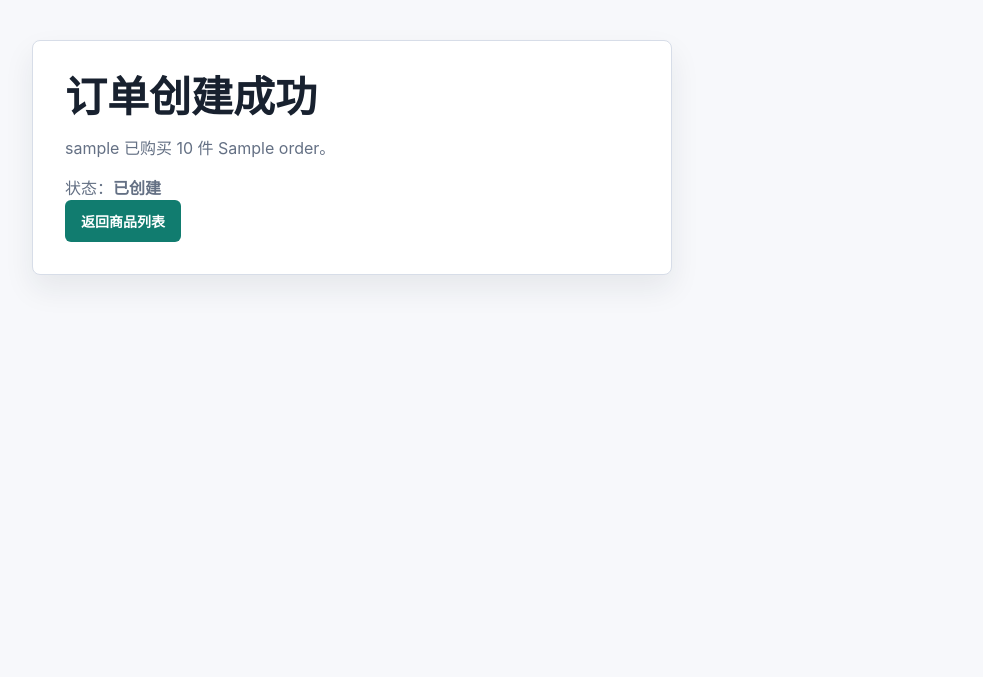
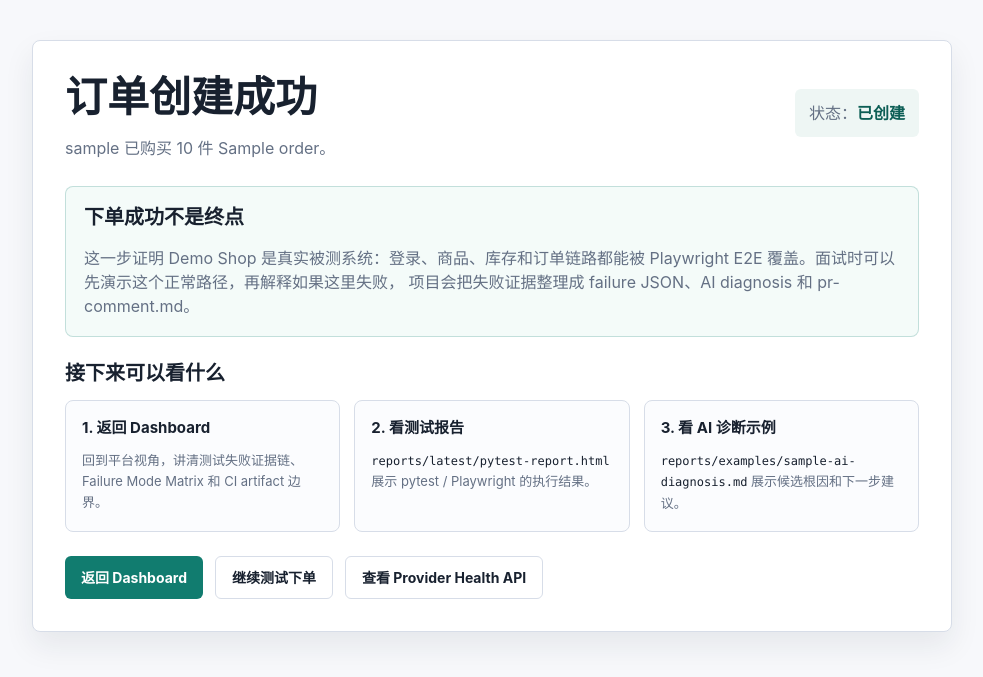
Before and after one commit to sbkyc/ai-qa-copilot, a FastAPI app: template app/templates/order_success.html in a window 1280 px wide. Shown: the part 64-741 px from the top of the page, without its empty margins (68-1051 px from the left). Run offline with FastAPI, Linux system fonts and the light colour scheme; the template is opened without the code that fills it: most values are stand-ins (such as "Sample title", 1, 10 or a date in 2020).

Commit message:
clarify demo shop next steps

```diff
--- a/app/static/styles.css
+++ b/app/static/styles.css
@@ -645,6 +682,96 @@ button:hover,
   padding: 32px;
 }
 
+.result-panel-wide {
+  max-width: 920px;
+}
+
+.result-header {
+  display: flex;
+  align-items: flex-start;
+  justify-content: space-between;
+  gap: 24px;
+}
+
+.result-status {
+  flex: 0 0 auto;
+  margin: 0;
+  padding: 12px 14px;
+  border-radius: 6px;
+  background: var(--surface-soft);
+  color: var(--muted);
+  font-size: 14px;
+}
+
+.result-status strong {
+  color: var(--accent-dark);
+}
+
+.result-explainer {
+  margin-top: 26px;
+  padding: 18px;
+  border: 1px solid rgba(17, 124, 111, 0.22);
+  border-radius: 8px;
+  background: #f4fbf9;
+}
+
+.result-explainer h2,
+.result-next h2 {
+  margin: 0;
+  color: var(--text);
+  font-size: 20px;
+  line-height: 1.25;
+}
+
+.result-explainer p {
+  max-width: none;
+}
+
+.result-next {
+  margin-top: 24px;
+}
+
+.result-next-grid {
+  display: grid;
+  grid-template-columns: repeat(3, minmax(0, 1fr));
+  gap: 14px;
+  margin-top: 14px;
+}
+
+.result-next-grid article {
+  padding: 16px;
+  border: 1px solid var(--border);
+  border-radius: 8px;
+  background: #fbfcfe;
+}
+
+.result-next-grid h3 {
+  margin: 0;
+  color: var(--text);
+  font-size: 15px;
+}
+
+.result-next-grid p {
+  margin: 10px 0 0;
+  color: var(--muted);
+  font-size: 13px;
+  line-height: 1.65;
+}
+
+.result-next-grid code {
+  color: var(--text);
+  font-family: ui-monospace, SFMono-Regular, Consolas, "Liberation Mono", monospace;
+  font-size: 12px;
+  overflow-wrap: anywhere;
+}
+
+.result-actions {
+  display: flex;
+  flex-wrap: wrap;
+  gap: 12px;
+  margin-top: 24px;
+}
+
 @media (max-width: 820px) {
   .topbar {
     align-items: flex-start;
--- a/app/templates/order_success.html
+++ b/app/templates/order_success.html
@@ -17,11 +17,47 @@
       <span class="topbar-meta">当前用户：{{ username }}</span>
     </header>
     <main class="page-shell">
-      <section class="panel result-panel">
-        <h1>订单创建成功</h1>
-        <p>{{ username }} 已购买 {{ order.quantity }} 件 {{ order.product_name }}。</p>
-        <p>状态：<strong>{{ '已创建' if order.status == 'created' else order.status }}</strong></p>
-        <a class="button-link" href="/products">返回商品列表</a>
+      <section class="panel result-panel result-panel-wide">
+        <div class="result-header">
+          <div>
+            <h1>订单创建成功</h1>
+            <p>{{ username }} 已购买 {{ order.quantity }} 件 {{ order.product_name }}。</p>
+          </div>
+          <p class="result-status">状态：<strong>{{ '已创建' if order.status == 'created' else order.status }}</strong></p>
+        </div>
+
+        <div class="result-explainer">
+          <h2>下单成功不是终点</h2>
+          <p>
+            这一步证明 Demo Shop 是真实被测系统：登录、商品、库存和订单链路都能被
+            Playwright E2E 覆盖。面试时可以先演示这个正常路径，再解释如果这里失败，
+            项目会把失败证据整理成 failure JSON、AI diagnosis 和 pr-comment.md。
+          </p>
+        </div>
+
+        <section class="result-next" aria-labelledby="result-next-title">
+          <h2 id="result-next-title">接下来可以看什么</h2>
+          <div class="result-next-grid">
+            <article>
+              <h3>1. 返回 Dashboard</h3>
+              <p>回到平台视角，讲清测试失败证据链、Failure Mode Matrix 和 CI artifact 边界。</p>
+            </article>
+            <article>
+              <h3>2. 看测试报告</h3>
+              <p><code>reports/latest/pytest-report.html</code> 展示 pytest / Playwright 的执行结果。</p>
+            </article>
+            <article>
+              <h3>3. 看 AI 诊断示例</h3>
+              <p><code>reports/examples/sample-ai-diagnosis.md</code> 展示候选根因和下一步建议。</p>
+            </article>
+          </div>
+        </section>
+
+        <div class="result-actions">
+          <a class="button-link" href="/">返回 Dashboard</a>
+          <a class="button-link button-link-secondary" href="/products">继续测试下单</a>
+          <a class="button-link button-link-secondary" href="/api/provider-health">查看 Provider Health API</a>
+        </div>
       </section>
     </main>
   </body>
```
Also changed, not shown: other parts of app/static/styles.css (+43 -0 lines), app/templates/dashboard.html (+21 -0 lines), tests/api/test_web_pages.py (+28 -0 lines), tests/e2e/test_shop_flow.py (+2 -0 lines).
